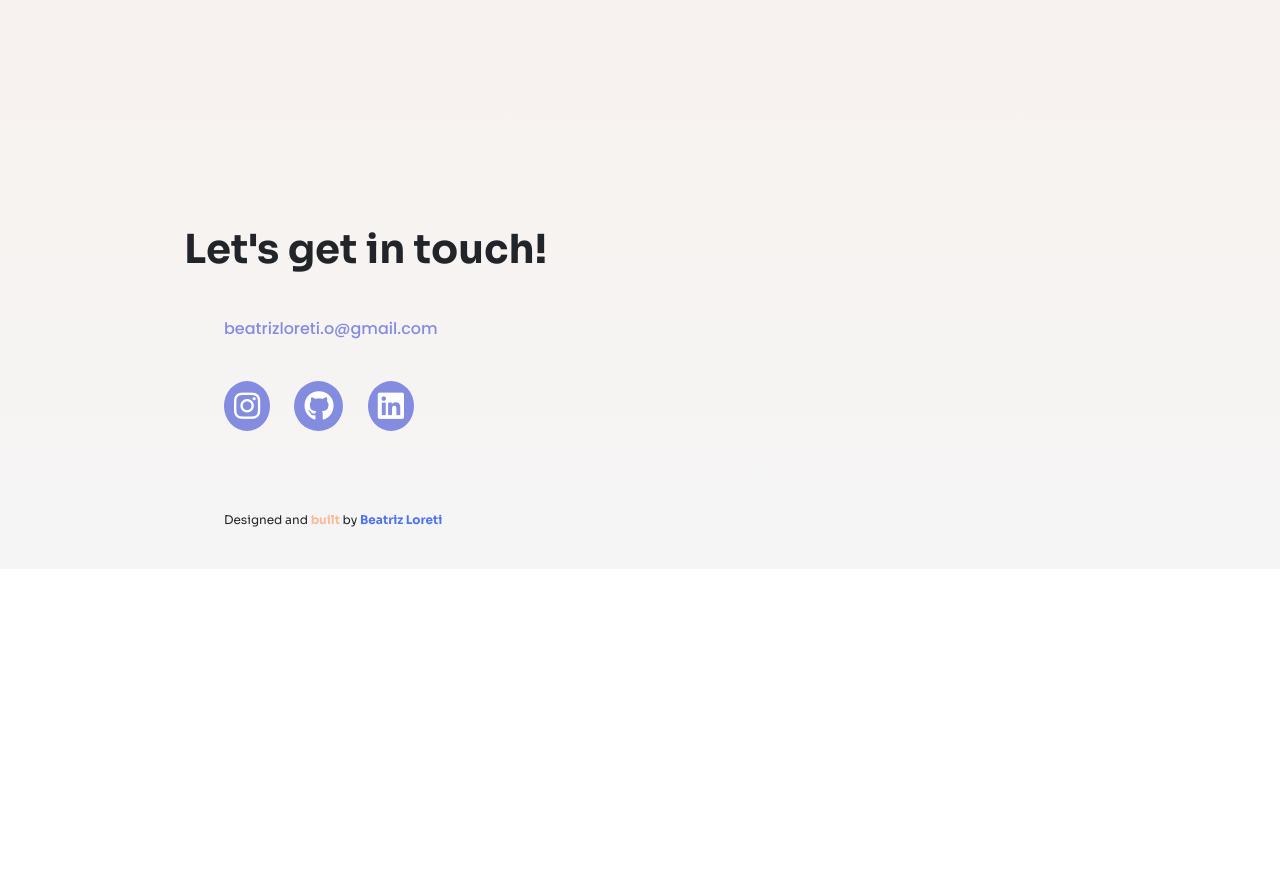
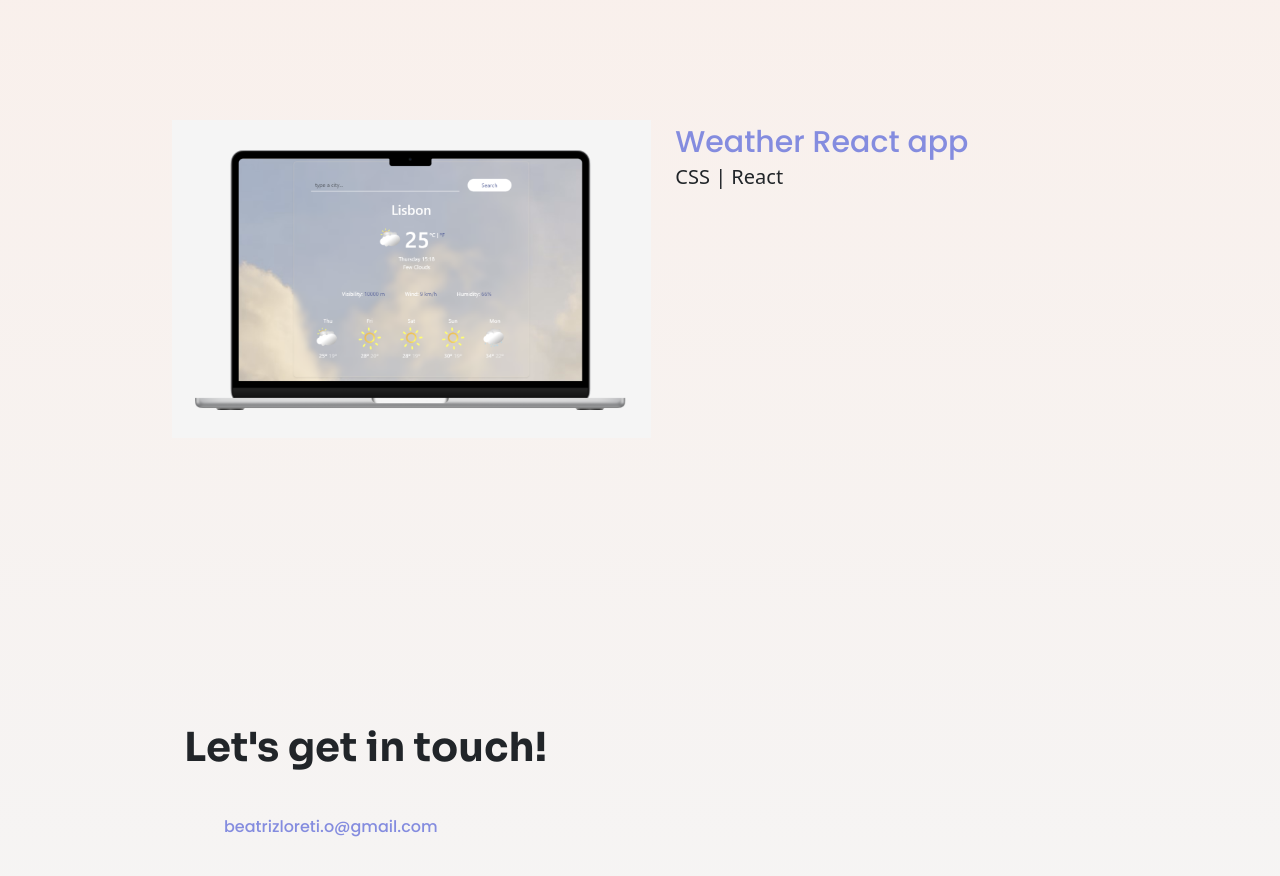
Before and after one commit to bialoreti/Portfolio-project, a plain HTML site: page works.html in a window 1280 px wide. Shown: the part 1720-2596 px from the top of the page. Before the commit the page ends 2289 px from the top, so only its background shows below. Drawn offline with nearby package versions, Linux system fonts and the light colour scheme.

Commit message:
Added new project section

```diff
--- a/works.html
+++ b/works.html
@@ -52,6 +52,13 @@
                     <div id="weather-app">Weather app</div>
                     <h3 id="languages">HTML | CSS | Java script</h3>
                 </div>
+                <div class="col-sm-5">
+                    <a href="https://bl-weather-react.netlify.app" target="_blank"><img src="weather-react.png" class="img-fluid"></a>
+                </div>
+                <div class="col project-text" id="project-text-two">
+                    <div id="weather-app">Weather React app</div>
+                    <h3 id="languages"> CSS | React</h3>
+                </div>
             </div>
         </div>
         <div class="container-fluid" id="contact-container">
```
Also changed, not shown: weather-react.png (added).
